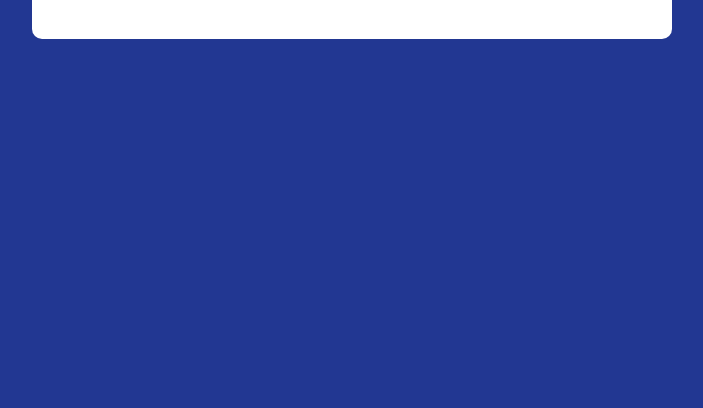
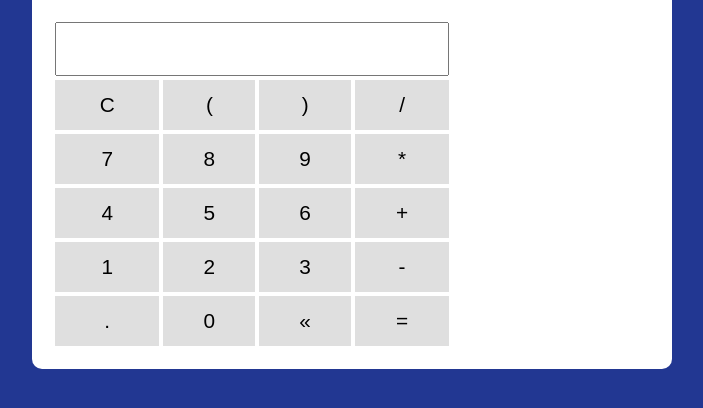
Before and after one commit to thaisBertoldi/projeto-calculadora-js, a plain HTML site: page index.html in a window 1280 px wide. Shown: the part 134-542 px from the top of the page, without its empty margins (288-991 px from the left). Drawn offline with nearby package versions, Linux system fonts and the light colour scheme.

Commit message:
Criada tabela e funcionalidade 'clear'

```diff
--- a/assets/css/style.css
+++ b/assets/css/style.css
@@ -57,6 +57,25 @@ form button:hover {
     background: var(--primary-color-darker);
 }
 
-form button:active {
-    background: rgb(87, 5, 5);
+.calculadora {
+    width: 400px;
 }
+
+.display {
+    font-size: 2em;
+    width: 100%;
+    text-align: right;
+}
+
+.btn {
+    width: 100%;
+    height: 50px;
+    font-size: 1em;
+    border: none;
+    background: #dfdfdf;
+    cursor: pointer;
+}
+
+.btn:hover {
+    background: #919191;
+}
--- a/assets/js/script.js
+++ b/assets/js/script.js
@@ -0,0 +1,35 @@
+function criaCalculadora() {
+    return {
+        display: document.querySelector('.display'),
+        btnClear: document.querySelector('.btn-clear'),
+
+        clearDisplay() {
+            this.display.value = '';
+        },
+
+        inicia() {
+            this.clickBotoes();
+        },
+
+        clickBotoes() {
+            document.addEventListener('click', e => {
+                const el = e.target;
+
+                if(el.classList.contains('btn-num')) {
+                    this.btnParaDisplay(el.innerText);
+                }
+
+                if(el.classList.contains('btn-clear')) {
+                    this.clearDisplay();
+                }
+            });
+        },
+
+        btnParaDisplay(valor) {
+            this.display.value += valor;
+        },
+    };
+}
+
+const calculadora = criaCalculadora();
+calculadora.inicia();
--- a/index.html
+++ b/index.html
@@ -10,8 +10,47 @@
 <body>
     <section class="container">
         <h1>Calculadora</h1>
-        <p>
-        </p>
+        <table class="calculadora">
+          <tr>
+            <td colspan="4"><input type="text" class="display"></td>
+          </tr>
+
+          <tr>
+            <td><button class="btn btn-clear">C</button></td>
+            <td><button class="btn btn-num">(</button></td>
+            <td><button class="btn btn-num">)</button></td>
+            <td><button class="btn btn-num">/</button></td>
+          </tr>
+
+          <tr>
+            <td><button class="btn btn-num">7</button></td>
+            <td><button class="btn btn-num">8</button></td>
+            <td><button class="btn btn-num">9</button></td>
+            <td><button class="btn btn-num">*</button></td>
+          </tr>
+
+          <tr>
+            <td><button class="btn btn-num">4</button></td>
+            <td><button class="btn btn-num">5</button></td>
+            <td><button class="btn btn-num">6</button></td>
+            <td><button class="btn btn-num">+</button></td>
+          </tr>
+
+          <tr>
+            <td><button class="btn btn-num">1</button></td>
+            <td><button class="btn btn-num">2</button></td>
+            <td><button class="btn btn-num">3</button></td>
+            <td><button class="btn btn-num">-</button></td>
+          </tr>
+
+          <tr>
+            <td><button class="btn btn-num">.</button></td>
+            <td><button class="btn btn-num">0</button></td>
+            <td><button class="btn btn-del">&laquo;</button></td>
+            <td><button class="btn btn-eq">=</button></td>
+          </tr>
+
+        </table>
       </section>
     <script src="./assets/js/script.js"></script>
 </body>
```
